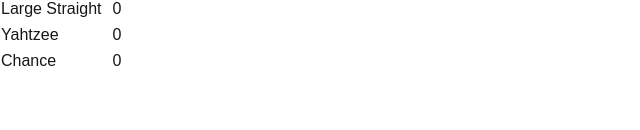
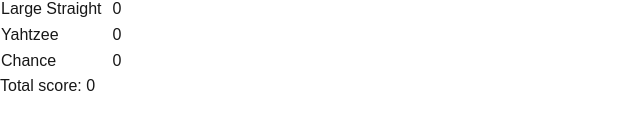
Before and after one commit to MikAoJk/yahtzee-scoreboard, a Next.js app: page / in a window 1280 px wide. Shown: the part 314-444 px from the top of the page, without its empty margins (0-640 px from the left). Built offline with nearby package versions, Linux system fonts and the light colour scheme.

Commit message:
chore: added in bonus points and total score

```diff
--- a/src/components/Scoreboard.tsx
+++ b/src/components/Scoreboard.tsx
@@ -1,4 +1,5 @@
 'use client';
+
 import React, {useState} from 'react';
 
 type ScoreCategory = {
@@ -22,6 +23,9 @@
     {name: 'Chance', score: 0},
 ];
 
+const bonusLimit = 84;
+const bonusPoints = 100;
+
 const Scoreboard = () => {
     const [categories, setCategories] = useState<ScoreCategory[]>(initialCategories);
 
@@ -30,6 +34,34 @@
         updatedCategories[index].score = score;
         setCategories(updatedCategories);
     };
+
+    function isBonus(): boolean {
+        let tmpScore: number = 0
+
+        categories.forEach(
+            category => {
+                if (category.name === 'Ones' || category.name === 'Twos' || category.name === 'Threes' || category.name === 'Fours' || category.name === 'Fives' || category.name === 'Sixes') {
+                    tmpScore += category.score;
+                }
+            }
+        )
+
+        return tmpScore >= bonusLimit;
+
+    }
+
+    function calculateTotalscore() {
+        if(isBonus()) {
+            return  categories.map(category=>category.score).reduce((a,b)=>a+b) + bonusPoints;
+        }
+        else {
+            return  categories.map(category=>category.score).reduce((a,b)=>a+b);
+
+        }
+    }
+
+    const totalScore: number = calculateTotalscore();
+
 
     return (
         <div className="flex min-h-screen flex-col p-16 md:items-center md:p-24">
@@ -57,6 +89,7 @@
                 ))}
                 </tbody>
             </table>
+            <p>Total score: {totalScore}</p>
         </div>
     );
 };
```
